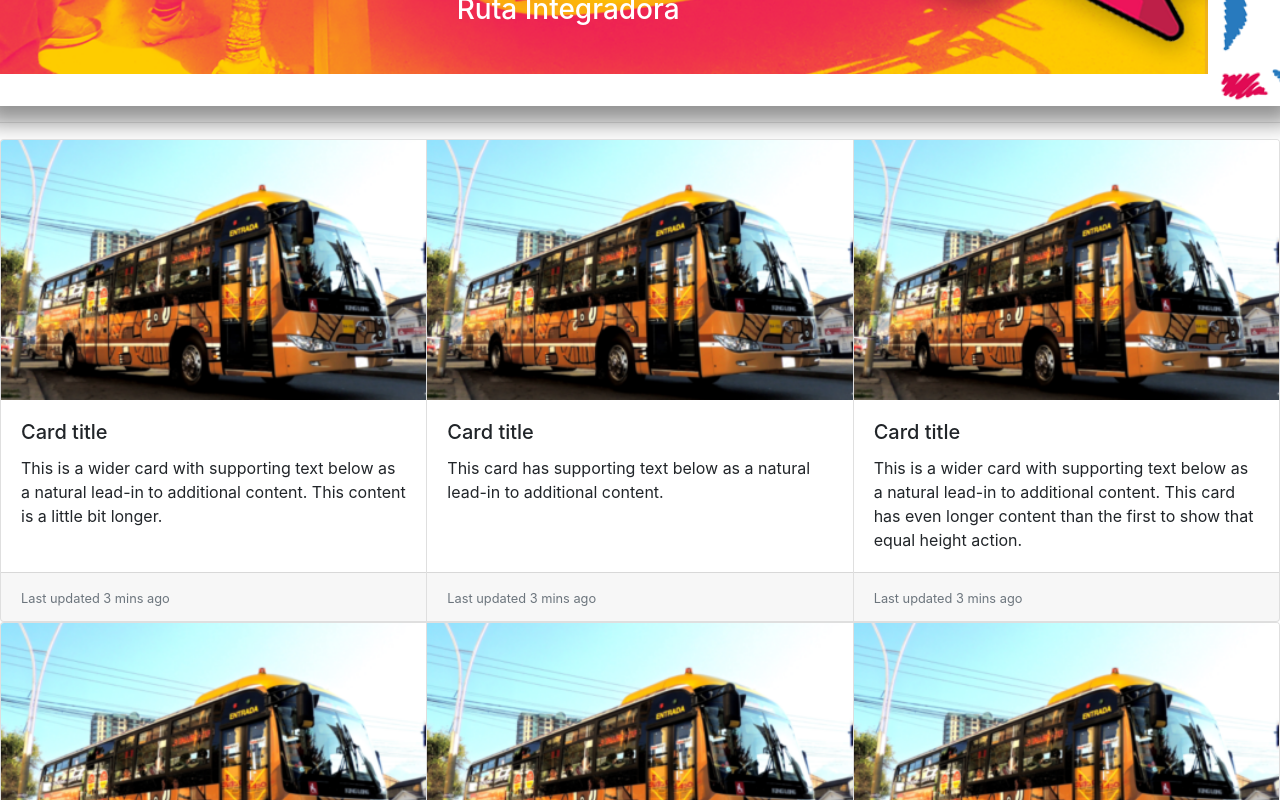
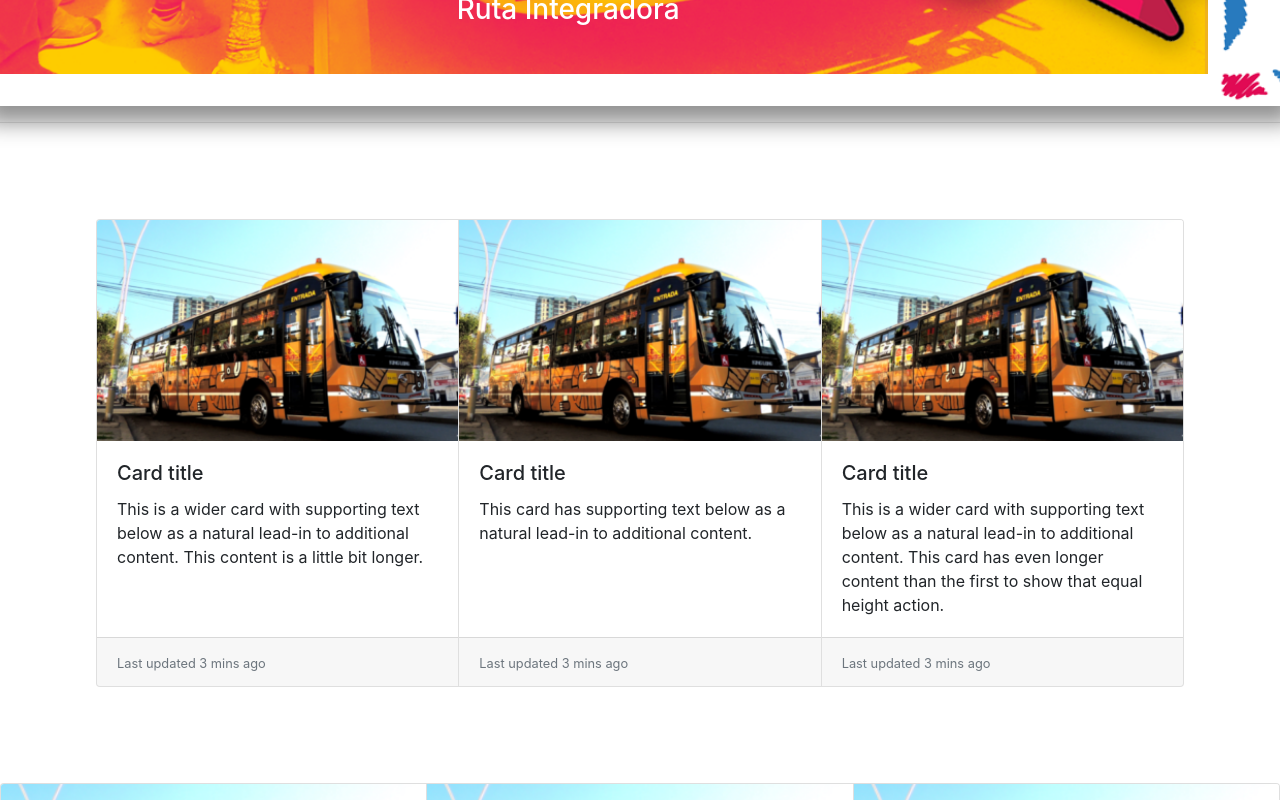
Before and after one commit to wallas83/AngularRuaPuma, an Angular app: page / in a window 1280 px wide. Shown: the part 660-1460 px from the top of the page. Built offline with nearby package versions, Linux system fonts and the light colour scheme.

Commit message:
anidimos disenios en los cards

```diff
--- a/src/app/components/cards/cards.component.css
+++ b/src/app/components/cards/cards.component.css
@@ -0,0 +1,4 @@
+.cards-estilo{
+margin: 1em;
+padding: 5em;
+}
--- a/src/app/components/cards/cards.component.html
+++ b/src/app/components/cards/cards.component.html
@@ -1,4 +1,4 @@
-<div class="card-group">
+<div class="card-group cards-estilo"  >
   <div class="card">
     <img src="assets/img/bus_pumakatari_tarjetas1.png" class="card-img-top" alt="...">
     <div class="card-body">
@@ -30,6 +30,8 @@
     </div>
   </div>
 </div>
+
+<!--segundo cards-->
 
 <div class="card-group">
   <div class="card">
```
